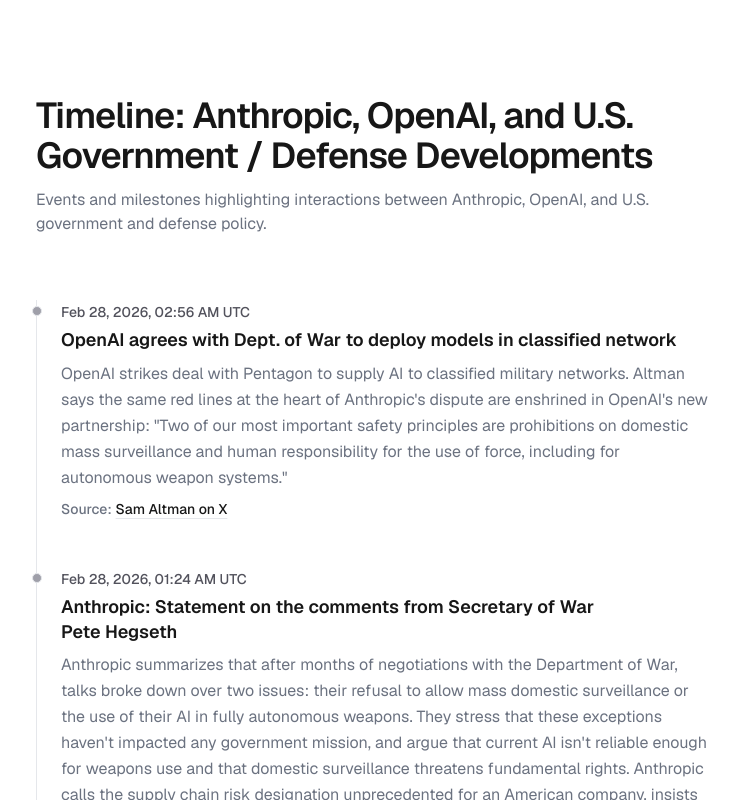
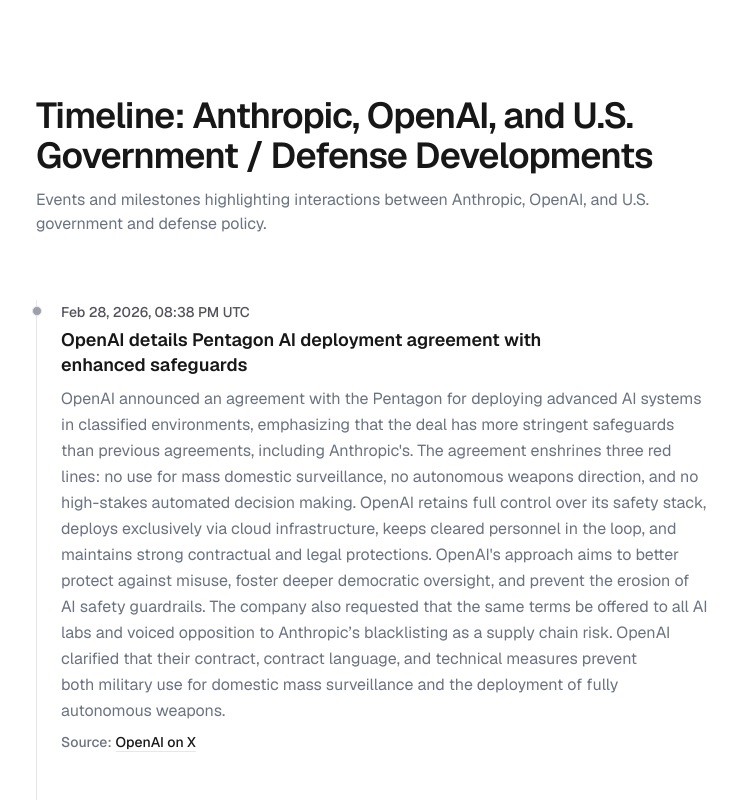
Before and after one commit to VladSez/anthropic-timeline, a Next.js app: page / in a window 1280 px wide. Shown: the top 800 px of the page, without its empty margins (268-1007 px from the left). Built offline with nearby package versions, Linux system fonts and the light colour scheme.

Commit message:
Add new event detailing OpenAI's agreement with the Pentagon for AI deployment, emphasizing enhanced safeguards and ethical considerations in military use.

```diff
--- a/app/page.tsx
+++ b/app/page.tsx
@@ -7,6 +7,16 @@
 }
 
 const events = [
+  {
+    date: "2026-02-28T20:38:59.000Z",
+    title:
+      "OpenAI details Pentagon AI deployment agreement with enhanced safeguards",
+    summary:
+      "OpenAI announced an agreement with the Pentagon for deploying advanced AI systems in classified environments, emphasizing that the deal has more stringent safeguards than previous agreements, including Anthropic's. The agreement enshrines three red lines: no use for mass domestic surveillance, no autonomous weapons direction, and no high-stakes automated decision making. OpenAI retains full control over its safety stack, deploys exclusively via cloud infrastructure, keeps cleared personnel in the loop, and maintains strong contractual and legal protections. OpenAI's approach aims to better protect against misuse, foster deeper democratic oversight, and prevent the erosion of AI safety guardrails. The company also requested that the same terms be offered to all AI labs and voiced opposition to Anthropic’s blacklisting as a supply chain risk. OpenAI clarified that their contract, contract language, and technical measures prevent both military use for domestic mass surveillance and the deployment of fully autonomous weapons.",
+    source:
+      "https://x.com/openai/status/2027846012107456943?s=12&t=_RN2fQnPTv5buAq00Oxwaw",
+    sourceLabel: "OpenAI on X",
+  },
   {
     date: "2026-02-28T02:56:35.000Z",
     title:
```
Also changed, not shown: 1 other file (tests, documents, lock files or other folders).
